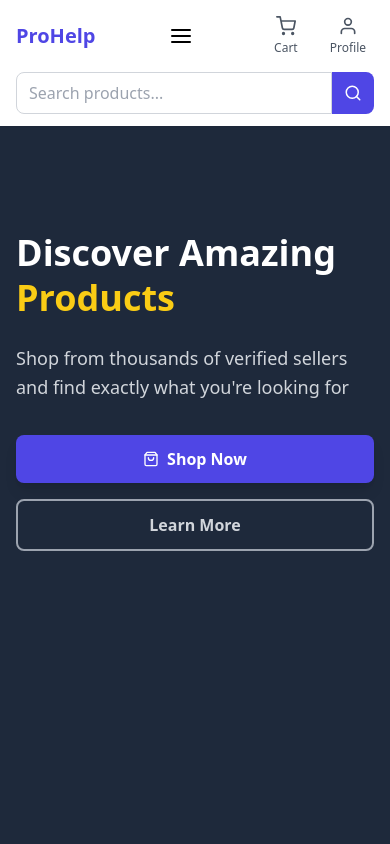
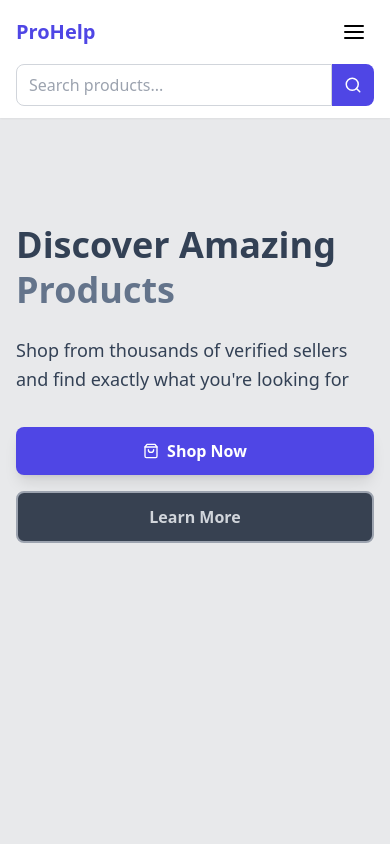
Before and after one commit to itssoumodip/Clickshop-Ecommerce-App, a React (Create React App) app: page / in a window 390 px wide. Shown: the top 844 px of the page. Built offline with nearby package versions, Linux system fonts and the light colour scheme; no server answers.

Commit message:
Refactor NavbarBuyer and NavbarSeller for improved layout and mobile responsiveness; enhance Home component styling for better visual consistency

```diff
--- a/src/components/navbar/NavbarBuyer.jsx
+++ b/src/components/navbar/NavbarBuyer.jsx
@@ -17,54 +17,19 @@ function NavbarBuyer() {
 
     return (
         <header className="bg-white shadow-sm sticky top-0 z-50 w-full">
-            <nav className="max-w-7xl mx-auto px-4 sm:px-6 lg:px-8 py-2 flex items-center justify-between relative">
-                <Link to="/home" className="text-decoration-none z-10">
+            <div className="max-w-7xl mx-auto">
+                <nav className="px-4 sm:px-6 lg:px-8 py-3">
+                    {/* Top navigation bar */}
+                    <div className="flex items-center justify-between">
+                        {/* Logo */}
+                        <div className="flex-shrink-0">
+                            <Link to="/home" className="text-decoration-none">
                                 <h1 className="text-xl lg:text-2xl font-bold text-indigo-600 m-0">ProHelp</h1>
                             </Link>
+                        </div>
 
-                <button
-                    className="md:hidden p-2 rounded-lg hover:bg-gray-100 z-10"
-                    onClick={() => setIsMenuOpen(!isMenuOpen)}
-                    aria-label="Toggle menu"
-                >
-                    {isMenuOpen ? <FiX size={24} /> : <FiMenu size={24} />}
-                </button>
-
-                {/* Mobile Menu Dropdown */}
-                {isMenuOpen && (
-                    <div className="absolute top-full right-0 mt-2 bg-white border border-gray-200 rounded-lg shadow-lg py-2 w-48 z-50 md:hidden">
-                        <NavLink
-                            to="/home"
-                            onClick={() => setIsMenuOpen(false)}
-                            className="block px-4 py-2 text-gray-700 hover:bg-indigo-600 hover:text-white"
-                        >
-                            Home
-                        </NavLink>
-                        <NavLink
-                            to="/products"
-                            onClick={() => setIsMenuOpen(false)}
-                            className="block px-4 py-2 text-gray-700 hover:bg-indigo-600 hover:text-white"
-                        >
-                            Products
-                        </NavLink>
-                        <NavLink
-                            to="/orders"
-                            onClick={() => setIsMenuOpen(false)}
-                            className="block px-4 py-2 text-gray-700 hover:bg-indigo-600 hover:text-white"
-                        >
-                            My Orders
-                        </NavLink>
-                        <NavLink
-                            to="/about"
-                            onClick={() => setIsMenuOpen(false)}
-                            className="block px-4 py-2 text-gray-700 hover:bg-indigo-600 hover:text-white"
-                        >
-                            About
-                        </NavLink>
-                    </div>
-                )}
-
-                <div className="hidden md:flex items-center gap-8">
+                        {/* Desktop Nav Items */}
+                        <div className="hidden md:flex items-center space-x-6">
                             <NavLink
                                 to="/home"
                                 className={({ isActive }) =>
@@ -104,7 +69,7 @@ function NavbarBuyer() {
                         </div>
 
                         {/* Desktop Search Bar */}
-                <div className="hidden md:flex items-center flex-1 max-w-md mx-4">
+                        <div className="hidden md:block flex-grow mx-6 max-w-md">
                             <form onSubmit={handleSearch} className="flex w-full">
                                 <input
                                     type="text"
@@ -122,22 +87,84 @@ function NavbarBuyer() {
                             </form>
                         </div>
 
-                <div className="flex items-center gap-4 z-10">
+                        {/* Cart and Profile Icons - Only visible on desktop */}
+                        <div className="hidden md:flex items-center gap-3">
                             <Link
                                 to="/cart"
-                        className="flex flex-col items-center gap-1 text-gray-600 hover:text-indigo-600 transition-colors duration-200 p-2"
+                                className="flex flex-col items-center gap-1 text-gray-600 hover:text-indigo-600 transition-colors duration-200 p-1"
                             >
                                 <FiShoppingCart size={20} />
                                 <span className="text-xs font-medium">Cart</span>
                             </Link>
                             <Link
                                 to="/profile"
-                        className="flex flex-col items-center gap-1 text-gray-600 hover:text-indigo-600 transition-colors duration-200 p-2"
+                                className="flex flex-col items-center gap-1 text-gray-600 hover:text-indigo-600 transition-colors duration-200 p-1"
                             >
                                 <FiUser size={20} />
                                 <span className="text-xs font-medium">Profile</span>
                             </Link>
                         </div>
+
+                        {/* Mobile menu button */}
+                        <button
+                            className="md:hidden ml-3 p-2 rounded-lg hover:bg-gray-100"
+                            onClick={() => setIsMenuOpen(!isMenuOpen)}
+                            aria-label="Toggle menu"
+                        >
+                            {isMenuOpen ? <FiX size={24} /> : <FiMenu size={24} />}
+                        </button>
+                    </div>
+
+                    {/* Mobile Menu Dropdown */}
+                    {isMenuOpen && (
+                        <div className="md:hidden mt-3 pt-2 border-t border-gray-200">
+                            <NavLink
+                                to="/home"
+                                onClick={() => setIsMenuOpen(false)}
+                                className="block py-2 text-gray-700 hover:text-indigo-600"
+                            >
+                                Home
+                            </NavLink>
+                            <NavLink
+                                to="/products"
+                                onClick={() => setIsMenuOpen(false)}
+                                className="block py-2 text-gray-700 hover:text-indigo-600"
+                            >
+                                Products
+                            </NavLink>
+                            <NavLink
+                                to="/orders"
+                                onClick={() => setIsMenuOpen(false)}
+                                className="block py-2 text-gray-700 hover:text-indigo-600"
+                            >
+                                My Orders
+                            </NavLink>
+                            <NavLink
+                                to="/about"
+                                onClick={() => setIsMenuOpen(false)}
+                                className="block py-2 text-gray-700 hover:text-indigo-600"
+                            >
+                                About
+                            </NavLink>
+                            <hr className="my-2 border-gray-200" />
+                            <NavLink
+                                to="/cart"
+                                onClick={() => setIsMenuOpen(false)}
+                                className="flex items-center py-2 text-gray-700 hover:text-indigo-600"
+                            >
+                                <FiShoppingCart size={18} className="mr-2" />
+                                Cart
+                            </NavLink>
+                            <NavLink
+                                to="/profile"
+                                onClick={() => setIsMenuOpen(false)}
+                                className="flex items-center py-2 text-gray-700 hover:text-indigo-600"
+                            >
+                                <FiUser size={18} className="mr-2" />
+                                Profile
+                            </NavLink>
+                        </div>
+                    )}
                 </nav>
 
                 {/* Mobile Search Bar */}
@@ -158,6 +185,7 @@ function NavbarBuyer() {
                         </button>
                     </form>
                 </div>
+            </div>
         </header>
     );
 }
--- a/src/components/pages/Home.jsx
+++ b/src/components/pages/Home.jsx
@@ -77,7 +77,7 @@ const Home = () => {
     return (
         <div className="min-h-screen bg-white">
             {/* Hero Section */}
-            <section className="relative h-screen bg-slate-800 text-white overflow-hidden">
+            <section className="relative h-screen bg-slate-800/10 text-white overflow-hidden">
                 <div className="relative mt-10 max-w-7xl mx-auto px-4 sm:px-6 lg:px-8 py-16 lg:py-24">
                     <div className="grid grid-cols-1 lg:grid-cols-2 gap-12 items-center">
                         <motion.div
@@ -85,11 +85,11 @@ const Home = () => {
                             animate={{ opacity: 1, x: 0 }}
                             transition={{ duration: 0.8 }}
                         >
-                            <h1 className="text-4xl lg:text-5xl font-bold mb-6 leading-tight">
+                            <h1 className="text-4xl lg:text-5xl font-bold mb-6 text-slate-700 leading-tight">
                                 Discover Amazing
-                                <span className="block text-yellow-400">Products</span>
+                                <span className="block text-slate-500">Products</span>
                             </h1>
-                            <p className="text-lg lg:text-xl mb-8 text-gray-300 leading-relaxed">
+                            <p className="text-lg lg:text-xl mb-8 text-slate-700 leading-relaxed">
                                 Shop from thousands of verified sellers and find exactly what you're looking for
                             </p>
                             <div className="flex flex-col sm:flex-row gap-4">
@@ -102,7 +102,7 @@ const Home = () => {
                                 </button>
                                 <button
                                     onClick={() => navigate('/about')}
-                                    className="border-2 border-gray-400 text-gray-300 px-8 py-3 rounded-lg font-semibold hover:bg-gray-700 hover:border-gray-300 transition-colors"
+                                    className="border-2 border-gray-400 text-gray-300 px-8 py-3 rounded-lg font-semibold bg-gray-700 hover:border-gray-300 transition-colors"
                                 >
                                     Learn More
                                 </button>
@@ -114,7 +114,7 @@ const Home = () => {
                             transition={{ duration: 0.8, delay: 0.2 }}
                             className="hidden lg:block"
                         >
-                            <div className="bg-white rounded-lg p-6 shadow-xl">
+                            <div className="rounded-lg shadow-xl">
                                 <img
                                     src="https://images.unsplash.com/photo-1556742049-0cfed4f6a45d?w=600&h=400&fit=crop&q=80"
                                     alt="Shopping"
@@ -154,11 +154,11 @@ const Home = () => {
                     </div>
                 </div>
             </section>
-            <section className="py-16 bg-gray-50">
+            <section className="py-16 bg-slate-800/10">
                 <div className="max-w-7xl mx-auto px-4 sm:px-6 lg:px-8">
                     <div className="text-center mb-12">
-                        <h2 className="text-3xl font-bold text-gray-900 mb-4">Shop by Category</h2>
-                        <p className="text-xl text-gray-600">Explore our wide range of product categories</p>
+                        <h2 className="text-3xl font-bold text-slate-800 mb-4">Shop by Category</h2>
+                        <p className="text-xl text-slate-600">Explore our wide range of product categories</p>
                     </div>
                     <div className="grid grid-cols-1 sm:grid-cols-2 lg:grid-cols-4 gap-6">
                         {categories.map((category, index) => (
@@ -241,24 +241,24 @@ const Home = () => {
             </section>
 
             {/* CTA Section */}
-            <section className="py-16 bg-gray-300">
+            <section className="py-16 bg-slate-800/10">
                 <div className="max-w-4xl mx-auto text-center px-4 sm:px-6 lg:px-8">
-                    <h2 className="text-3xl font-bold text-white mb-4">
+                    <h2 className="text-3xl font-bold text-slate-800 mb-4">
                         Ready to Start Shopping?
                     </h2>
-                    <p className="text-xl text-indigo-100 mb-8">
+                    <p className="text-xl text-slate-700 mb-8">
                         Join thousands of satisfied customers and discover amazing products today
                     </p>
                     <div className="flex flex-col sm:flex-row gap-4 justify-center">
                         <button
                             onClick={() => navigate('/products')}
-                            className="bg-white text-indigo-600 px-8 py-3 rounded-lg font-semibold hover:bg-gray-100 transition-colors"
+                            className="bg-white text-slate-700 px-8 py-3 rounded-lg font-semibold hover:bg-gray-100 transition-colors"
                         >
                             Start Shopping
                         </button>
                         <button
                             onClick={() => navigate('/signup')}
-                            className="border-2 border-white text-white px-8 py-3 rounded-lg font-semibold hover:bg-white hover:text-indigo-600 transition-colors"
+                            className="bg-white text-slate-700 px-8 py-3 rounded-lg font-semibold hover:bg-gray-100 transition-colors"
                         >
                             Create Account
                         </button>
```
Also changed, not shown: src/components/navbar/NavbarSeller.jsx (+12 -0 lines). Lines whose indentation alone changed are shown as unchanged.
